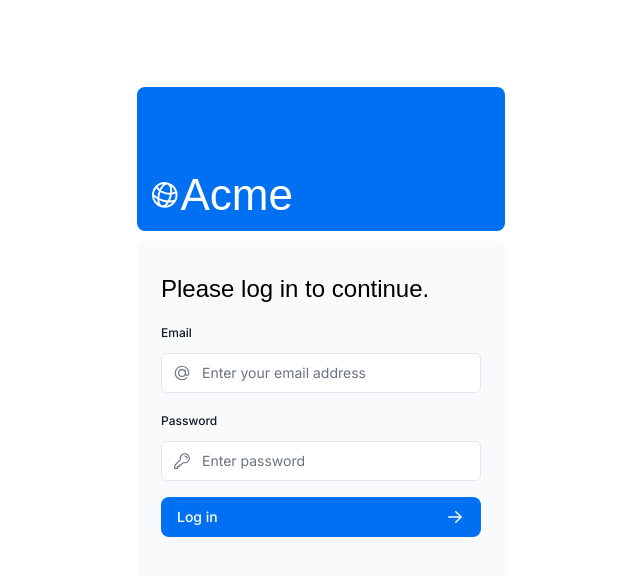
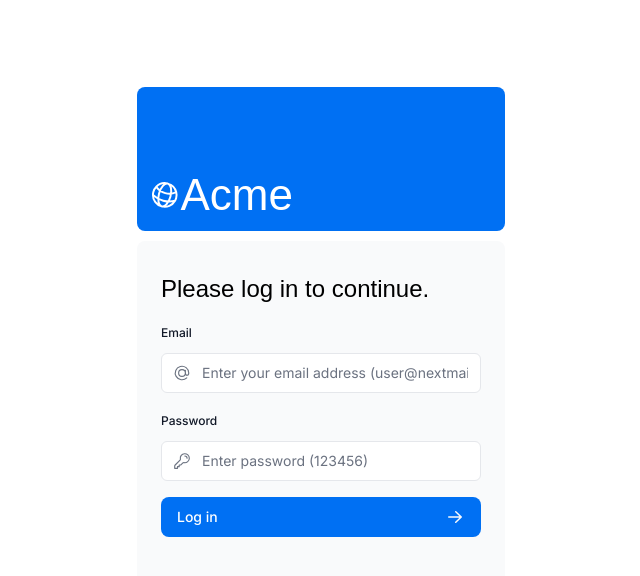
Before and after one commit to abauer361/nextjs-dashboard, a Next.js app: page /login in a window 1280 px wide. Shown: the top 576 px of the page, without its empty margins (319-959 px from the left). Built offline with nearby package versions, Linux system fonts and the light colour scheme; a web font is replaced by a local one.

Commit message:
Included log in info

```diff
--- a/app/ui/login-form.tsx
+++ b/app/ui/login-form.tsx
@@ -39,7 +39,7 @@ export default function LoginForm() {
                 id="email"
                 type="email"
                 name="email"
-                placeholder="Enter your email address"
+                placeholder="Enter your email address (user@nextmail.com)"
                 required
               />
               <AtSymbolIcon className="pointer-events-none absolute left-3 top-1/2 h-[18px] w-[18px] -translate-y-1/2 text-gray-500 peer-focus:text-gray-900" />
@@ -58,7 +58,7 @@ export default function LoginForm() {
                 id="password"
                 type="password"
                 name="password"
-                placeholder="Enter password"
+                placeholder="Enter password (123456)"
                 required
                 minLength={6}
               />
```
